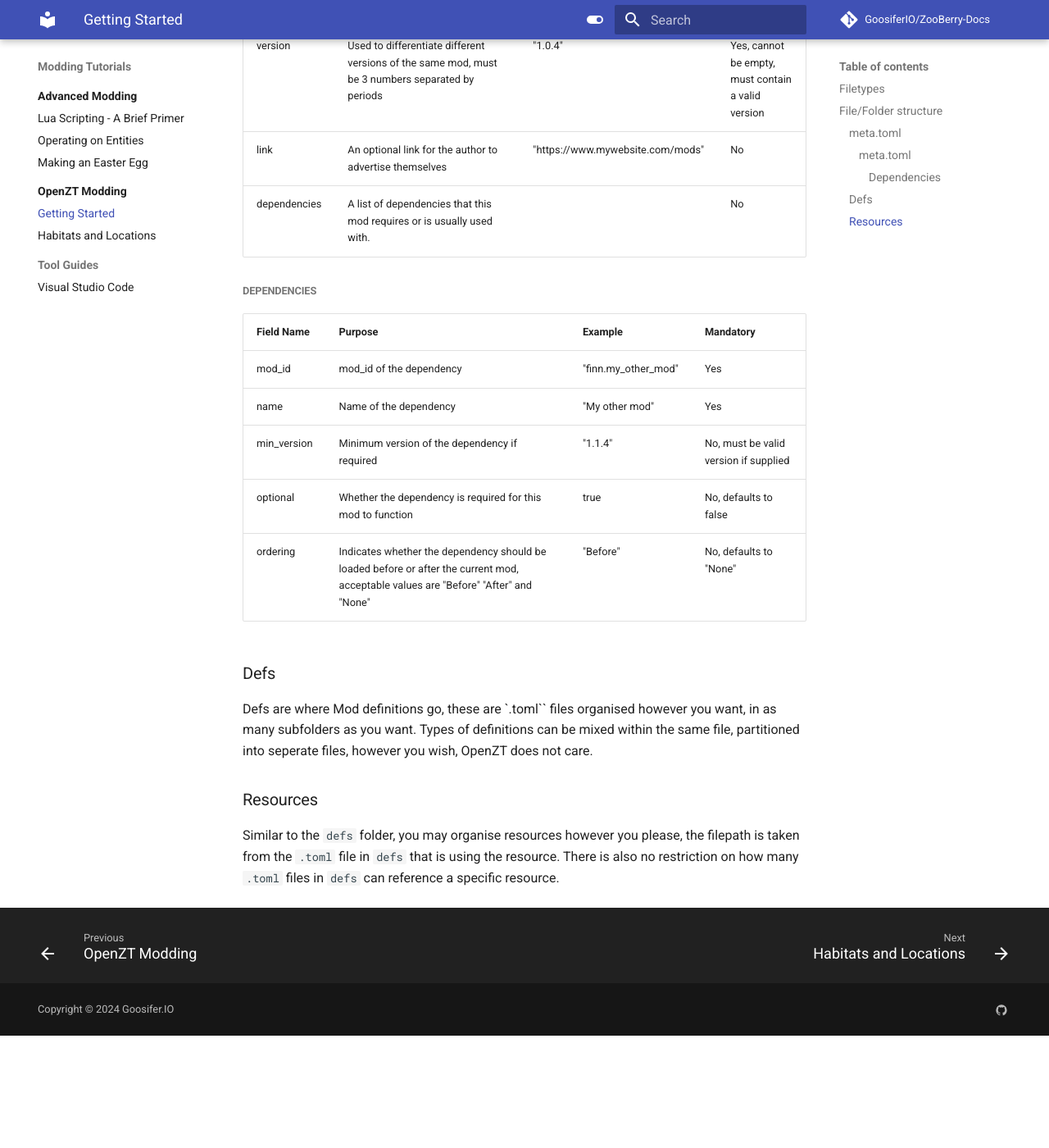
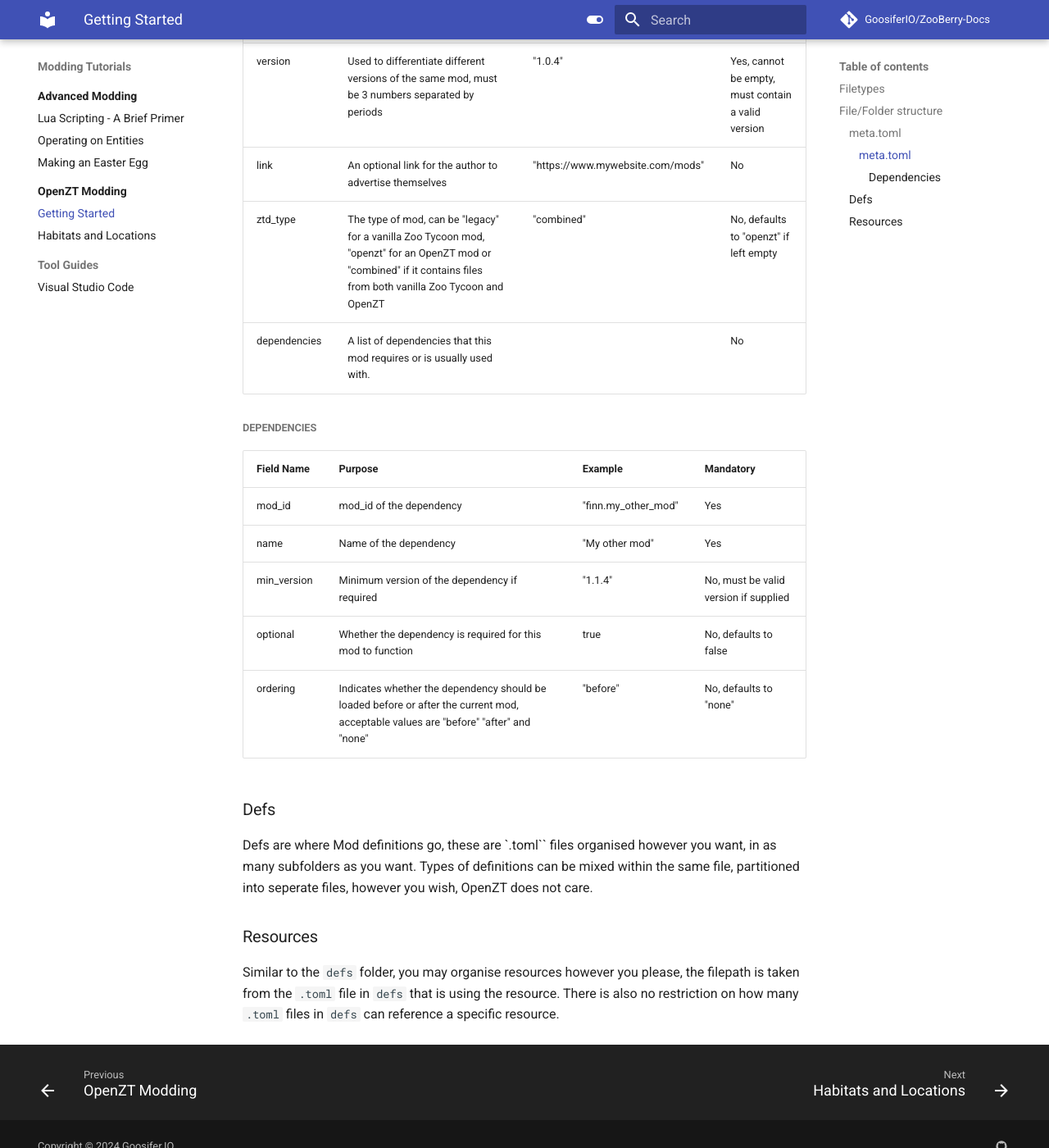
Before and after one commit to GoosiferIO/ZooBerry-Docs, an MkDocs documentation site: the page built from docs/zt1/openzt/getting-started.md, in a window 1280 px wide and 1400 px high, scrolled down 1657 px. Shown: the whole window at 82% size. Built offline with MkDocs 1.6.1 and Material for MkDocs 9.7.7, drawn with Linux system fonts in a browser that asks for light colours; comment, search, counter and statistics services are not loaded; before the commit the page ends 2920 px from its top, so only the background shows below that.

Commit message:
Add ztd_type documentation + misc spelling fixes

```diff
--- a/docs/zt1/openzt/getting-started.md
+++ b/docs/zt1/openzt/getting-started.md
@@ -29,6 +29,7 @@ authors=["Finn"]
 mod_id="finn.my_example_mod"
 version="1.0.0"
 link="https://myexamplewebsite.com/myexamplemod"
+ztd_type="openzt"
 dependencies=[
     {mod_id="finn.my_other_example_mod", name="my example mod", min_version="1.1.2", optional=true, ordering="before"}
 ]
@@ -46,6 +47,7 @@ Lets break this file down
 | mod_id       | A short unique string for your mod, generally in the form "author.mod_name" or "author.project.mod_name", used to make sure two versions of the same mod aren't loaded and to resolve dependencies between mods | "finn.my_mod"                    | Yes, cannot be empty or contain spaces             |
 | version      | Used to differentiate different versions of the same mod, must be 3 numbers separated by periods                                                                                                                | "1.0.4"                          | Yes, cannot be empty, must contain a valid version |
 | link         | An optional link for the author to advertise themselves                                                                                                                                                         | "https://www.mywebsite.com/mods" | No                                                 |
+| ztd_type     | The type of mod, can be "legacy" for a vanilla Zoo Tycoon mod, "openzt" for an OpenZT mod or "combined" if it contains files from both vanilla Zoo Tycoon and OpenZT | "combined"| No, defaults to "openzt" if left empty |
 | dependencies | A list of dependencies that this mod requires or is usually used with.                                                                                                                                          |                                  | No                                                 |
 
 ##### Dependencies
@@ -56,7 +58,7 @@ Lets break this file down
 | name        | Name of the dependency                                                                                                               | "My other mod"      | Yes                                   |
 | min_version | Minimum version of the dependency if required                                                                                        | "1.1.4"             | No, must be valid version if supplied |
 | optional    | Whether the dependency is required for this mod to function                                                                          | true                | No, defaults to false                 |
-| ordering    | Indicates whether the dependency should be loaded before or after the current mod, acceptable values are "Before" "After" and "None" | "Before"            | No, defaults to "None"                |
+| ordering    | Indicates whether the dependency should be loaded before or after the current mod, acceptable values are "before" "after" and "none" | "before"            | No, defaults to "none"                |
 
 
 ### Defs
```
Also changed, not shown: docs/zt1/openzt/habitats_and_locations.md (+1 -1 lines).
